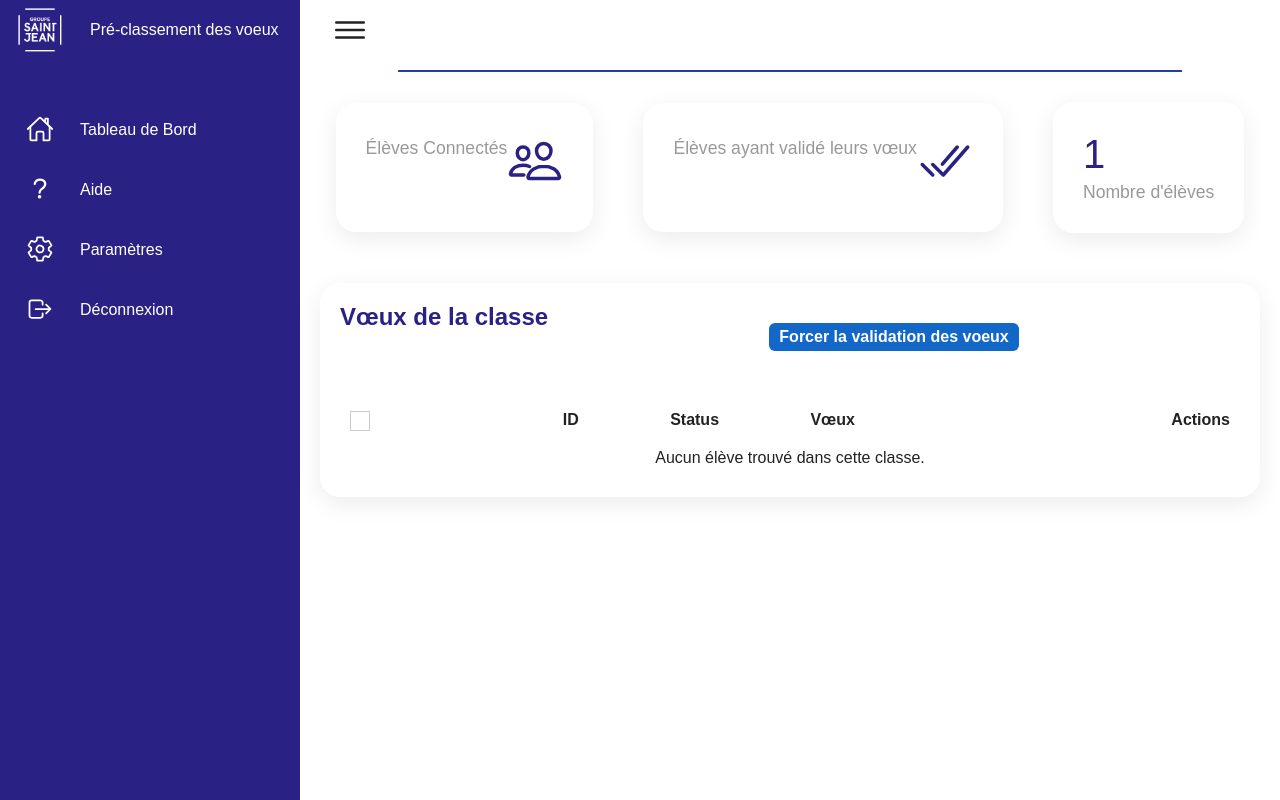
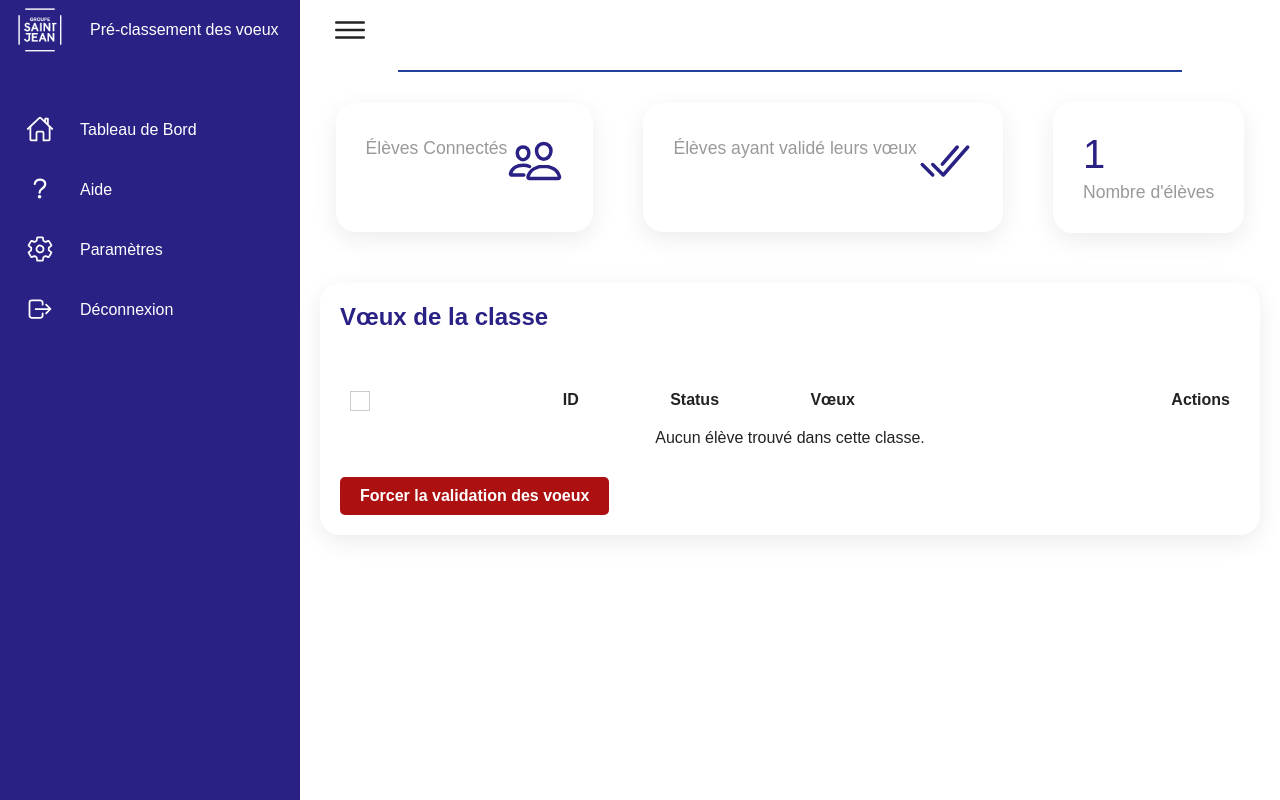
Before and after one commit to Karl2301/parcoursup_voeux_jp2, a Flask app: template app/templates/classes/index.html in a window 1280 px wide. Run offline with Flask 3, Linux system fonts and the light colour scheme; the template is opened without the code that fills it, so the values that code supplies are empty; parts of the project's set-up code (start-up, migrations or seed data) failed here and were passed over; some libraries are stand-ins or nearby versions.

Commit message:
Update validation button style in index.html

```diff
--- a/app/templates/classes/index.html
+++ b/app/templates/classes/index.html
@@ -115,9 +115,6 @@
         <div class="recentOrders" id="recentOrdersContainer">
           <div class="cardHeader">
             <h2>Vœux de la classe {{ class_name }}</h2>
-            <div id="ValidateAll">
-              <button class="btn" style="background-color: rgb(18, 103, 199);" id="ValidateBtnAll">Forcer la validation des voeux</button>
-            </div>
             <div id="downloadMenu">
               <button class="btn" style="display: none;" id="downloadBtn">Télécharger les vœux</button>
               <div id="dropdownMenu" style="display: none;">
@@ -167,6 +164,9 @@
               {% endfor %}
             </tbody>
           </table>
+          <div id="ValidateAll">
+            <button class="btn" style="background-color: rgb(172, 16, 16);" id="ValidateBtnAll">Forcer la validation des voeux</button>
+          </div>
         </div>
       </div>
     </div>
```
